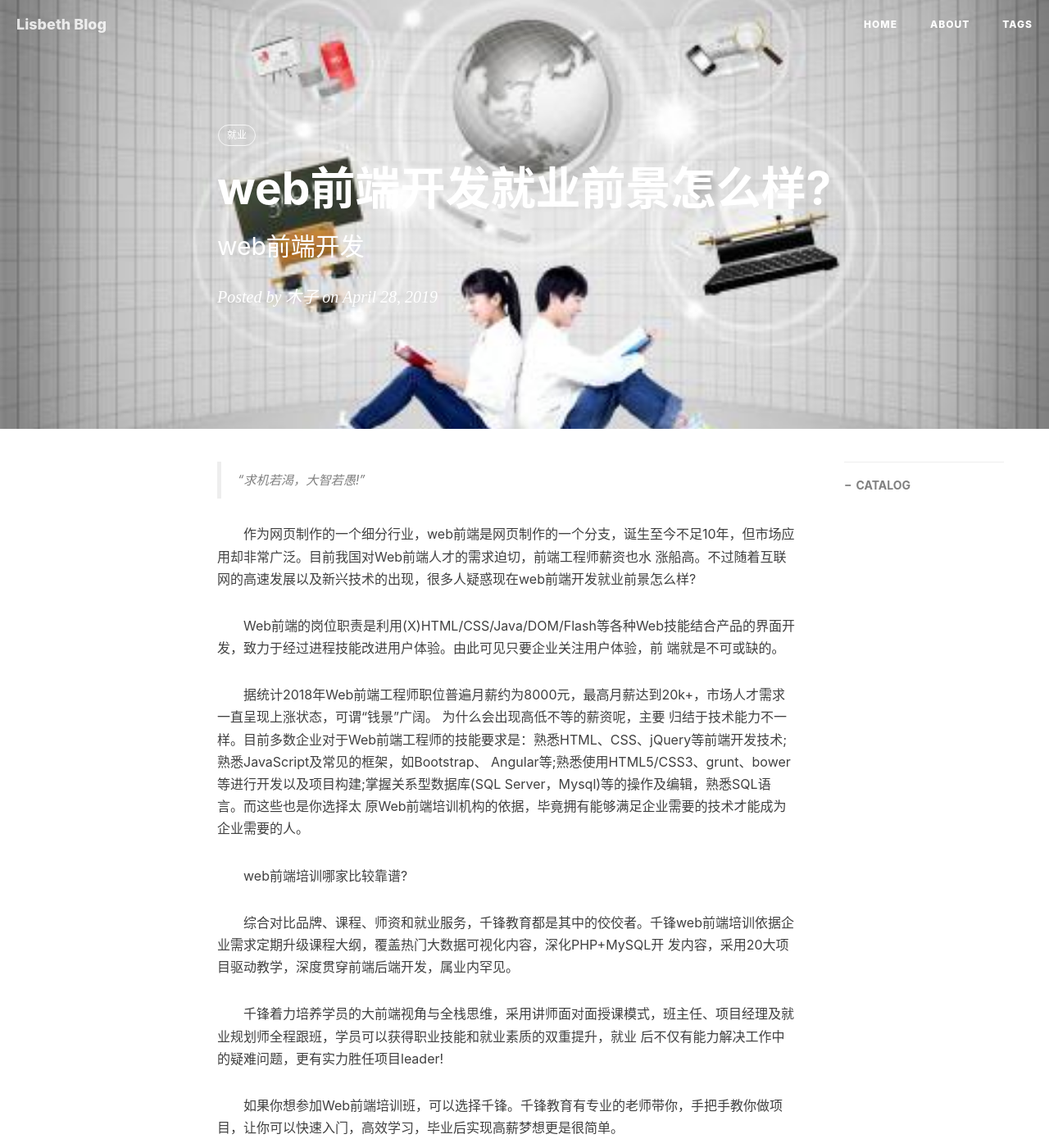
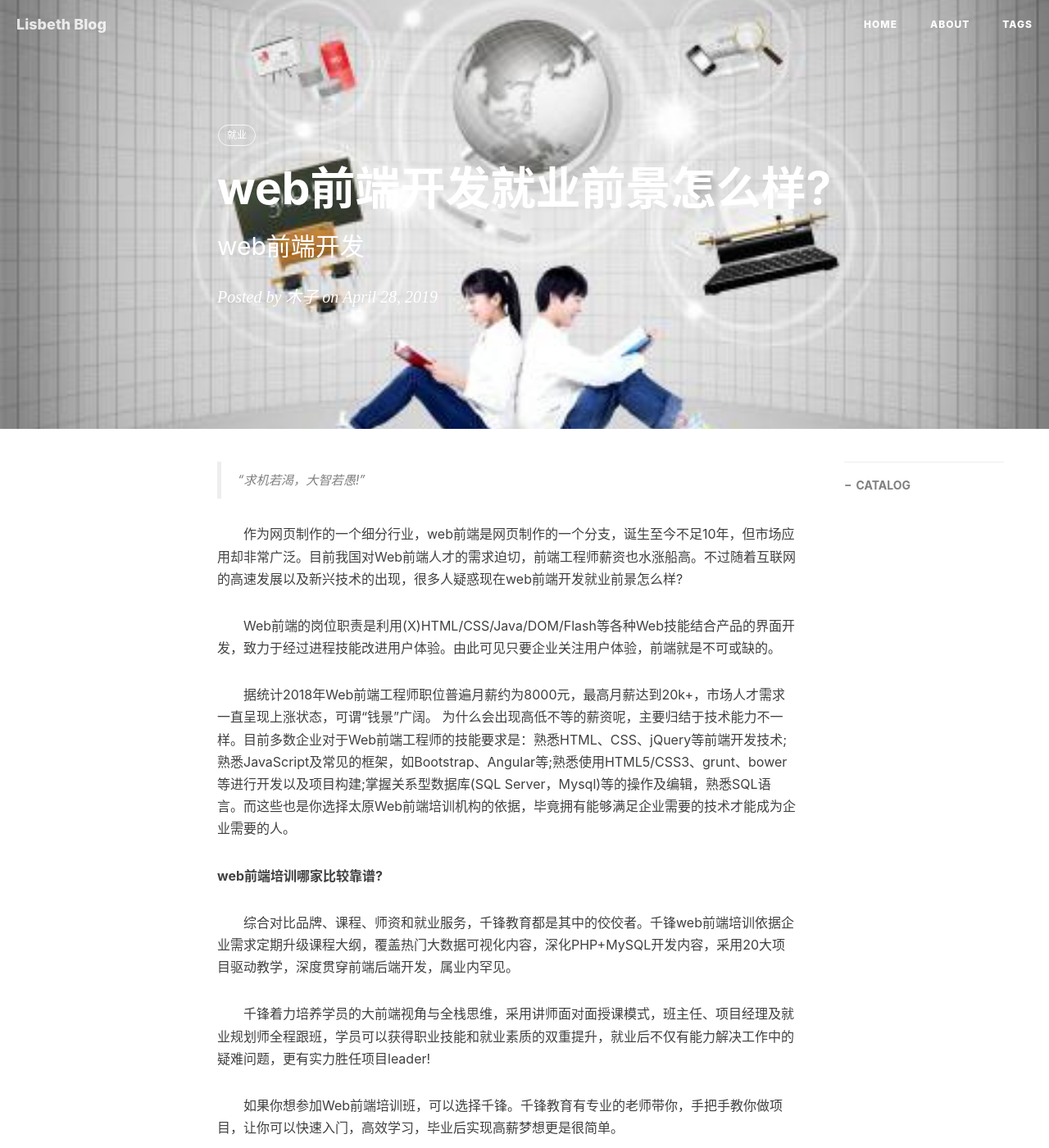
Before and after one commit to lisbeth0720/lisbeth0720.github.io, a Jekyll site: the page built from _posts/2019-04-28-web前端开发就业前景怎么样.md, in a window 1280 px wide and 1400 px high. Shown: the whole window at 82% size. Built offline with Jekyll 4.4.1, drawn with Linux system fonts in a browser that asks for light colours; nearby versions of some CDN libraries; comment, search, counter and statistics services are not loaded; part of the change alters nothing that is shown.

```diff
--- a/_posts/2019-04-28-web前端开发就业前景怎么样.md
+++ b/_posts/2019-04-28-web前端开发就业前景怎么样.md
@@ -12,24 +12,17 @@ tags:
 
 > “求机若渴，大智若愚!”
 
-　　作为网页制作的一个细分行业，web前端是网页制作的一个分支，诞生至今不足10年，但市场应用却非常广泛。目前我国对Web前端人才的需求迫切，前端工程师薪资也水
-  涨船高。不过随着互联网的高速发展以及新兴技术的出现，很多人疑惑现在web前端开发就业前景怎么样?
+&emsp;&emsp;作为网页制作的一个细分行业，web前端是网页制作的一个分支，诞生至今不足10年，但市场应用却非常广泛。目前我国对Web前端人才的需求迫切，前端工程师薪资也水涨船高。不过随着互联网的高速发展以及新兴技术的出现，很多人疑惑现在web前端开发就业前景怎么样?
 
-　　Web前端的岗位职责是利用(X)HTML/CSS/Java/DOM/Flash等各种Web技能结合产品的界面开发，致力于经过进程技能改进用户体验。由此可见只要企业关注用户体验，前
-  端就是不可或缺的。
+&emsp;&emsp;Web前端的岗位职责是利用(X)HTML/CSS/Java/DOM/Flash等各种Web技能结合产品的界面开发，致力于经过进程技能改进用户体验。由此可见只要企业关注用户体验，前端就是不可或缺的。
 
 
-　　据统计2018年Web前端工程师职位普遍月薪约为8000元，最高月薪达到20k+，市场人才需求一直呈现上涨状态，可谓“钱景”广阔。 为什么会出现高低不等的薪资呢，主要
-  归结于技术能力不一样。目前多数企业对于Web前端工程师的技能要求是：熟悉HTML、CSS、jQuery等前端开发技术;熟悉JavaScript及常见的框架，如Bootstrap、
-  Angular等;熟悉使用HTML5/CSS3、grunt、bower等进行开发以及项目构建;掌握关系型数据库(SQL Server，Mysql)等的操作及编辑，熟悉SQL语言。而这些也是你选择太
-  原Web前端培训机构的依据，毕竟拥有能够满足企业需要的技术才能成为企业需要的人。
+&emsp;&emsp;据统计2018年Web前端工程师职位普遍月薪约为8000元，最高月薪达到20k+，市场人才需求一直呈现上涨状态，可谓“钱景”广阔。 为什么会出现高低不等的薪资呢，主要归结于技术能力不一样。目前多数企业对于Web前端工程师的技能要求是：熟悉HTML、CSS、jQuery等前端开发技术;熟悉JavaScript及常见的框架，如Bootstrap、Angular等;熟悉使用HTML5/CSS3、grunt、bower等进行开发以及项目构建;掌握关系型数据库(SQL Server，Mysql)等的操作及编辑，熟悉SQL语言。而这些也是你选择太原Web前端培训机构的依据，毕竟拥有能够满足企业需要的技术才能成为企业需要的人。
 
-　　web前端培训哪家比较靠谱?
+**web前端培训哪家比较靠谱?**
 
-　　综合对比品牌、课程、师资和就业服务，千锋教育都是其中的佼佼者。千锋web前端培训依据企业需求定期升级课程大纲，覆盖热门大数据可视化内容，深化PHP+MySQL开
-  发内容，采用20大项目驱动教学，深度贯穿前端后端开发，属业内罕见。
+&emsp;&emsp;综合对比品牌、课程、师资和就业服务，千锋教育都是其中的佼佼者。千锋web前端培训依据企业需求定期升级课程大纲，覆盖热门大数据可视化内容，深化PHP+MySQL开发内容，采用20大项目驱动教学，深度贯穿前端后端开发，属业内罕见。
 
-　　千锋着力培养学员的大前端视角与全栈思维，采用讲师面对面授课模式，班主任、项目经理及就业规划师全程跟班，学员可以获得职业技能和就业素质的双重提升，就业
-  后不仅有能力解决工作中的疑难问题，更有实力胜任项目leader!
+&emsp;&emsp;千锋着力培养学员的大前端视角与全栈思维，采用讲师面对面授课模式，班主任、项目经理及就业规划师全程跟班，学员可以获得职业技能和就业素质的双重提升，就业后不仅有能力解决工作中的疑难问题，更有实力胜任项目leader!
 
-　　如果你想参加Web前端培训班，可以选择千锋。千锋教育有专业的老师带你，手把手教你做项目，让你可以快速入门，高效学习，毕业后实现高薪梦想更是很简单。
+&emsp;&emsp;如果你想参加Web前端培训班，可以选择千锋。千锋教育有专业的老师带你，手把手教你做项目，让你可以快速入门，高效学习，毕业后实现高薪梦想更是很简单。
```
